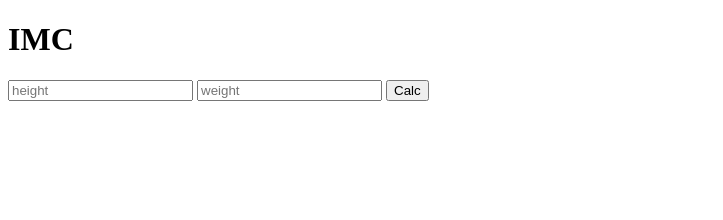
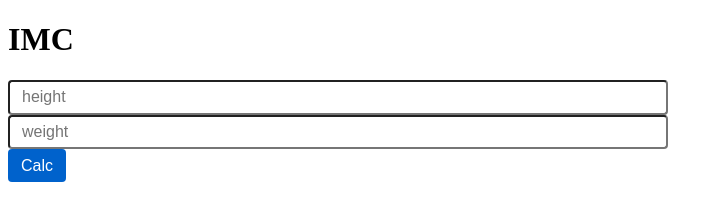
Before and after one commit to flaviotcl/javascriptiniciando, a plain HTML site: page parte3/imc.html in a window 1280 px wide. Shown: the whole page, without its empty margins (0-723 px from the left). Drawn offline with Linux system fonts and the light colour scheme.

Commit message:
Customizando Elementos

```diff
--- a/parte3/imc.html
+++ b/parte3/imc.html
@@ -19,11 +19,39 @@
 
         const button = document.getElementById('btn')
         button.addEventListener('click', calcIMC)
+        const weightheight = document.getElementById('height')
+        const weight = document.getElementById('weight')
+        const result = document.getElementById('result')
+
+        height.style.display = 'block'
+        height.style.width = '50%'
+        height.style.padding = '.4rem .75rem'
+        height.style.fontSize = '1rem'
+        height.style.color = '#494949'
+        height.style.borderRadius = '.25rem'
+        height.style.border = '1 px solid #cecece'
+
+        button.style.display = 'inline-block'
+        button.style.fontWeight = '400'
+        button.style.border = '1px solid transparent'
+        button.style.padding = '.4rem .75rem'
+        button.style.fontSize = '1rem'
+        button.style.borderRadius = '.25rem'
+        button.style.background = '#0062cc'
+        button.style.color = 'white'
+
+        weight.style.display = 'block'
+        weight.style.width = '50%'
+        weight.style.padding = '.4rem .75rem'
+        weight.style.fontSize = '1rem'
+        weight.style.color = '#494949'
+        weight.style.borderRadius = '.25rem'
+        weight.style.border = '1 px solid #cecece'
+
         function calcIMC(){
-            const height = document.getElementById('height')
-            const weight = document.getElementById('weight')
+
             const IMC  = ( weight.value / (height.value*height.value) )
-            const result = document.getElementById('result')
+
             alert(IMC)
             if(IMC <18){
                 result.innerHTML =  `<p>Resultado : ${IMC} = Abaixo do peso ideal !</p>`
```
